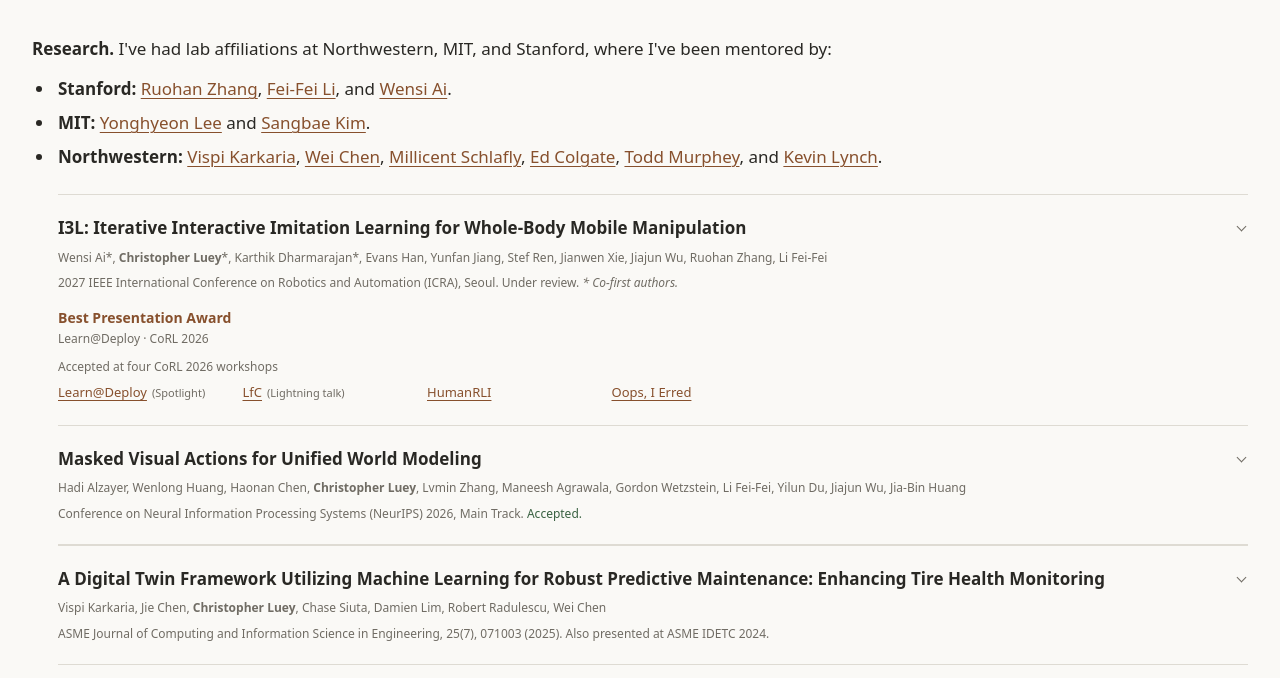
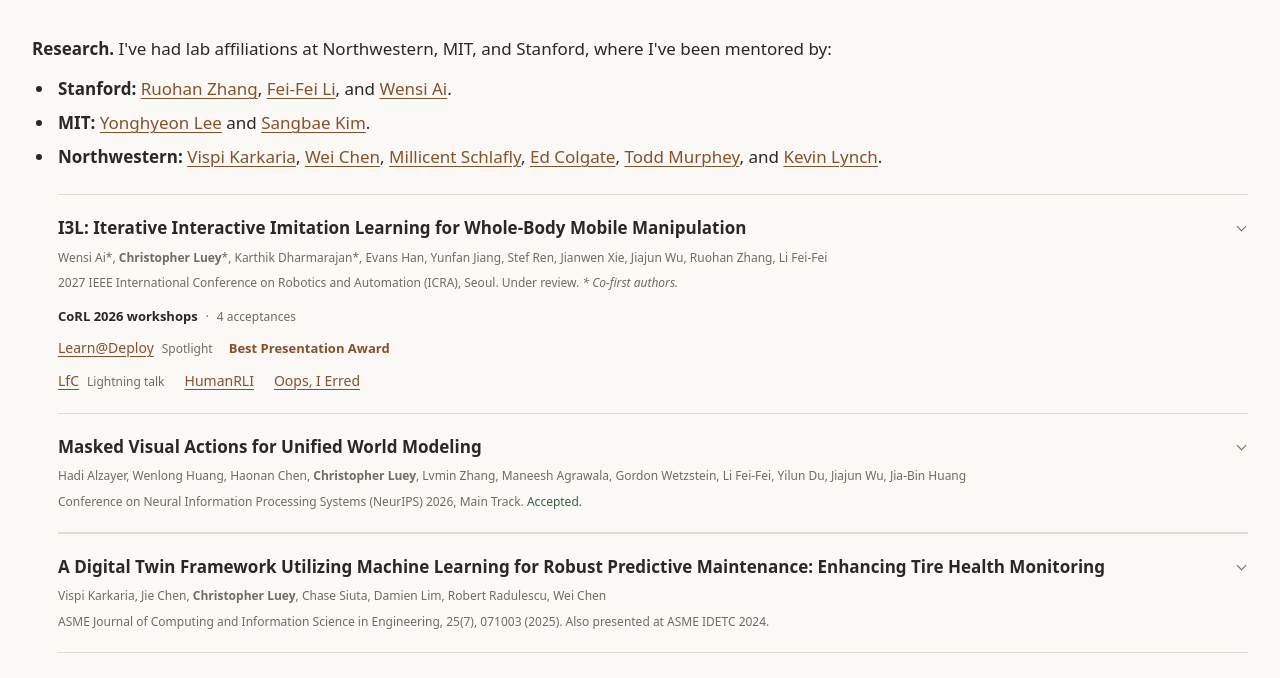
Before and after one commit to ChristopherLuey/christopherluey.github.io, a website: page index.html in a window 1280 px wide. Shown: the part 121-799 px from the top of the page. Drawn offline with Linux system fonts and the light colour scheme; no server answers.

Commit message:
Refine workshop typography and group the presentation award with its venue

```diff
--- a/index.html
+++ b/index.html
@@ -4,7 +4,7 @@
 <meta charset="utf-8">
 <meta name="viewport" content="width=device-width, initial-scale=1">
 <title>Christopher Luey</title>
-<link rel="stylesheet" href="style.css?v=workshops-simple-26">
+<link rel="stylesheet" href="style.css?v=workshops-refined-27">
 </head>
 <body>
 <main>
@@ -26,12 +26,14 @@
       <span class="v">2027 IEEE International Conference on Robotics and Automation (ICRA), Seoul. Under review. <i>* Co-first authors.</i></span>
     </span><span class="chev" aria-hidden="true"></span>
   </button>
-  <div class="workshop-recognition">
-    <p class="workshop-award"><strong>Best Presentation Award</strong><span>Learn@Deploy · CoRL 2026</span></p>
-    <p class="workshop-label">Accepted at four CoRL 2026 workshops</p>
-    <ul class="workshop-list" role="list" aria-label="CoRL 2026 workshops">
-      <li><a href="https://learn-at-deploy.github.io/" target="_blank" rel="noopener">Learn@Deploy</a><span class="workshop-format">(Spotlight)</span></li>
-      <li><a href="https://sites.google.com/view/lfcworkshopcorl2026/home" target="_blank" rel="noopener" aria-label="Learning from Corrections and Interventions (LfC)">LfC</a><span class="workshop-format">(Lightning talk)</span></li>
+  <div class="workshop-recognition" aria-labelledby="i3l-workshops-heading">
+    <p class="workshop-heading" id="i3l-workshops-heading"><b>CoRL 2026 workshops</b><span>4 acceptances</span></p>
+    <ul class="workshop-list" role="list">
+      <li class="workshop-featured">
+        <span class="workshop-venue"><a href="https://learn-at-deploy.github.io/" target="_blank" rel="noopener">Learn@Deploy</a><span class="workshop-format">Spotlight</span></span>
+        <strong class="workshop-award">Best Presentation Award</strong>
+      </li>
+      <li><a href="https://sites.google.com/view/lfcworkshopcorl2026/home" target="_blank" rel="noopener" aria-label="Learning from Corrections and Interventions (LfC)">LfC</a><span class="workshop-format">Lightning talk</span></li>
       <li><a href="https://hc-robot-learning.github.io/" target="_blank" rel="noopener" aria-label="Human-Centered Robot Learning and Interaction (HumanRLI)">HumanRLI</a></li>
       <li><a href="https://workshop.oopsie-data.com/" target="_blank" rel="noopener">Oops, I Erred</a></li>
     </ul>
--- a/style.css
+++ b/style.css
@@ -110,16 +110,19 @@ button:focus-visible, a:focus-visible { outline: 2px solid var(--accent); outlin
 
 .contact-photo { display: block; width: 640px; max-width: 100%; height: auto; margin: 0; border-radius: 3px; }
 
-/* Workshop recognition follows the paper's compact typographic style. */
-.workshop-recognition { max-width: 720px; margin: -6px 0 20px; font-size: 13px; line-height: 1.5; }
-.workshop-award { margin: 0 0 10px; }
-.workshop-award strong { display: block; color: var(--accent); font-size: 14px; font-weight: 650; }
-.workshop-award > span { display: block; margin-top: 2px; color: var(--muted); font-size: 12px; }
-.workshop-label { margin: 0 0 5px; color: var(--muted); font-size: 12px; }
-.workshop-list { display: grid; grid-template-columns: repeat(2, minmax(0, 1fr)); gap: 5px 18px; list-style: none; margin: 0; padding: 0; }
-.workshop-list li { display: flex; flex-wrap: wrap; align-content: flex-start; align-items: baseline; gap: 0 5px; min-width: 0; margin: 0; padding: 0; }
-.workshop-list a { max-width: 100%; padding: 2px 0; font-weight: 500; overflow-wrap: anywhere; }
-.workshop-format { color: var(--muted); font-size: 11px; line-height: 1.8; }
-@media (min-width: 760px) {
-  .workshop-list { grid-template-columns: repeat(4, minmax(0, 1fr)); }
+/* Workshop honors stay attached to their venue within the paper entry. */
+.workshop-recognition { margin: -6px 0 20px; font-size: .875rem; line-height: 1.5; }
+.workshop-heading { display: flex; flex-wrap: wrap; align-items: baseline; gap: 2px 8px; margin: 0 0 8px; font-size: .8125rem; }
+.workshop-heading b { font-weight: 600; }
+.workshop-heading > span { color: var(--muted); font-size: .75rem; }
+.workshop-heading > span::before { content: '\00b7'; margin-inline-end: 8px; }
+.workshop-list { display: flex; flex-wrap: wrap; align-items: baseline; gap: 6px 20px; list-style: none; margin: 0; padding: 0; }
+.workshop-list li, .workshop-venue { display: flex; flex-wrap: wrap; align-items: baseline; gap: 3px 8px; min-width: 0; max-width: 100%; margin: 0; padding: 0; }
+.workshop-list a { padding: 2px 0; max-width: 100%; overflow-wrap: anywhere; }
+.workshop-list .workshop-featured { flex-basis: 100%; column-gap: 16px; margin-bottom: 2px; }
+.workshop-format { color: var(--muted); font-size: .75rem; }
+.workshop-award { color: var(--accent); font-size: .8125rem; font-weight: 650; }
+@media (max-width: 540px) {
+  .workshop-list { column-gap: 16px; }
+  .workshop-award { flex-basis: 100%; }
 }
```
